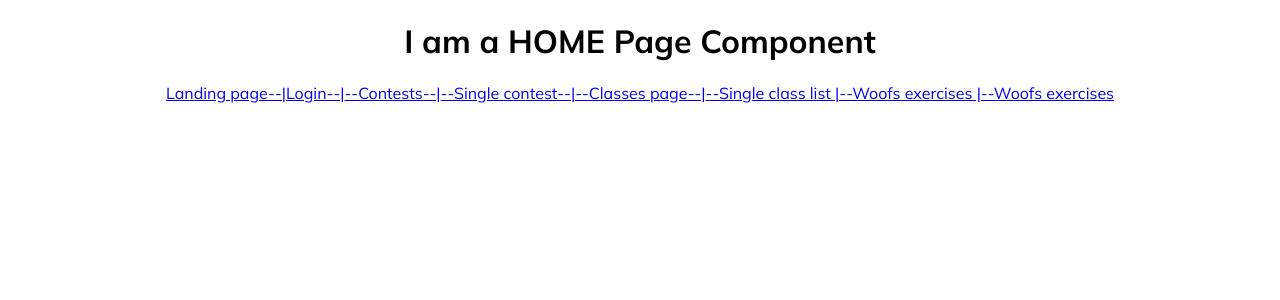
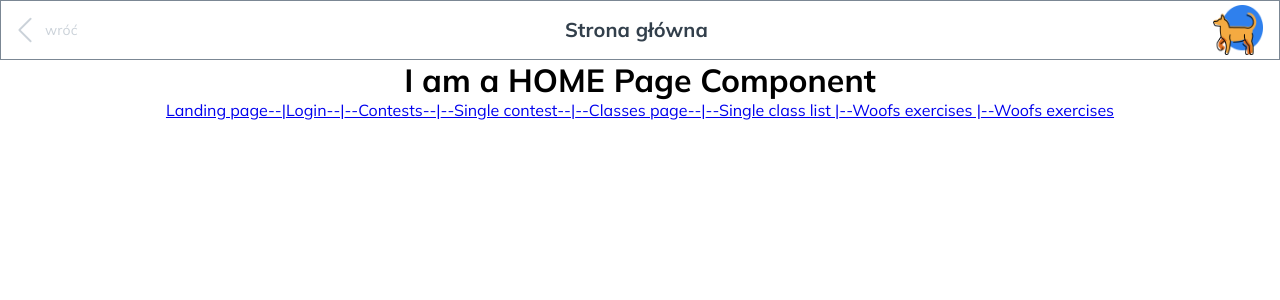
Before and after one commit to CC2021-WBL/GOOD-BOI-Application, a React (Create React App) app: page / in a window 1280 px wide. Shown: the top 300 px of the page. Built offline with nearby package versions, Linux system fonts and the light colour scheme.

Commit message:
Added NavElemet to HomePage, improved globalStyles

```diff
--- a/src/Pages/HomePage/HomePage.js
+++ b/src/Pages/HomePage/HomePage.js
@@ -1,7 +1,9 @@
 import { Outlet, Link } from 'react-router-dom';
+import NavElement from '../../Organisms/NavElement/NavElement';
 const HomePage = () => {
   return (
     <>
+      <NavElement text="Strona główna" />
       <h1>I am a HOME Page Component</h1>
       <Link to="/landing">Landing page--|</Link>
       <Link to="/login">Login--|</Link>
--- a/src/Styles/globalStyles.js
+++ b/src/Styles/globalStyles.js
@@ -2,12 +2,14 @@ import { createGlobalStyle } from 'styled-components';
 
 export const GlobalStyles = createGlobalStyle`
 :root{
-box-sizing: border-box;
+
 font-size: 16px;
-margin: 0;
-padding: 0;
+
 }
 *{
     font-family: 'Mulish', sans-serif;
+    margin: 0;
+    padding: 0;
+    box-sizing: border-box;
 }
 `;
```
